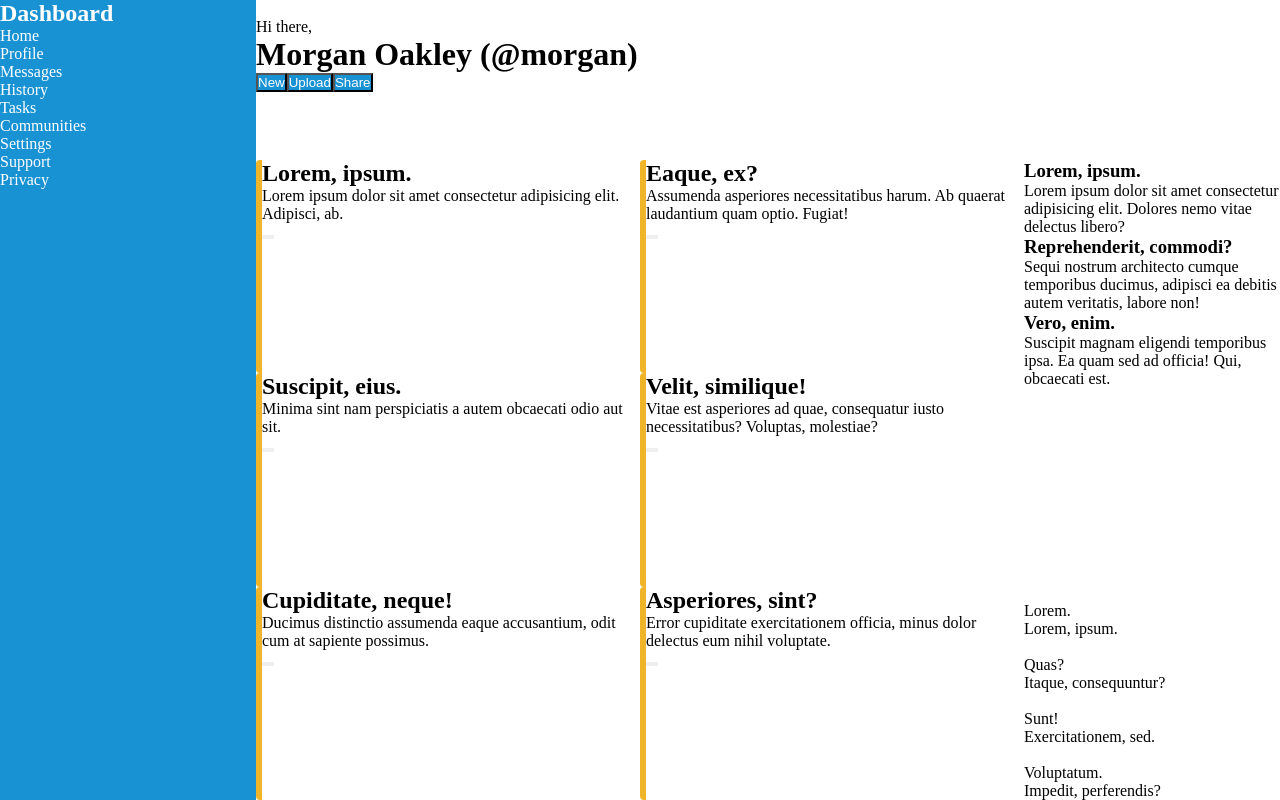
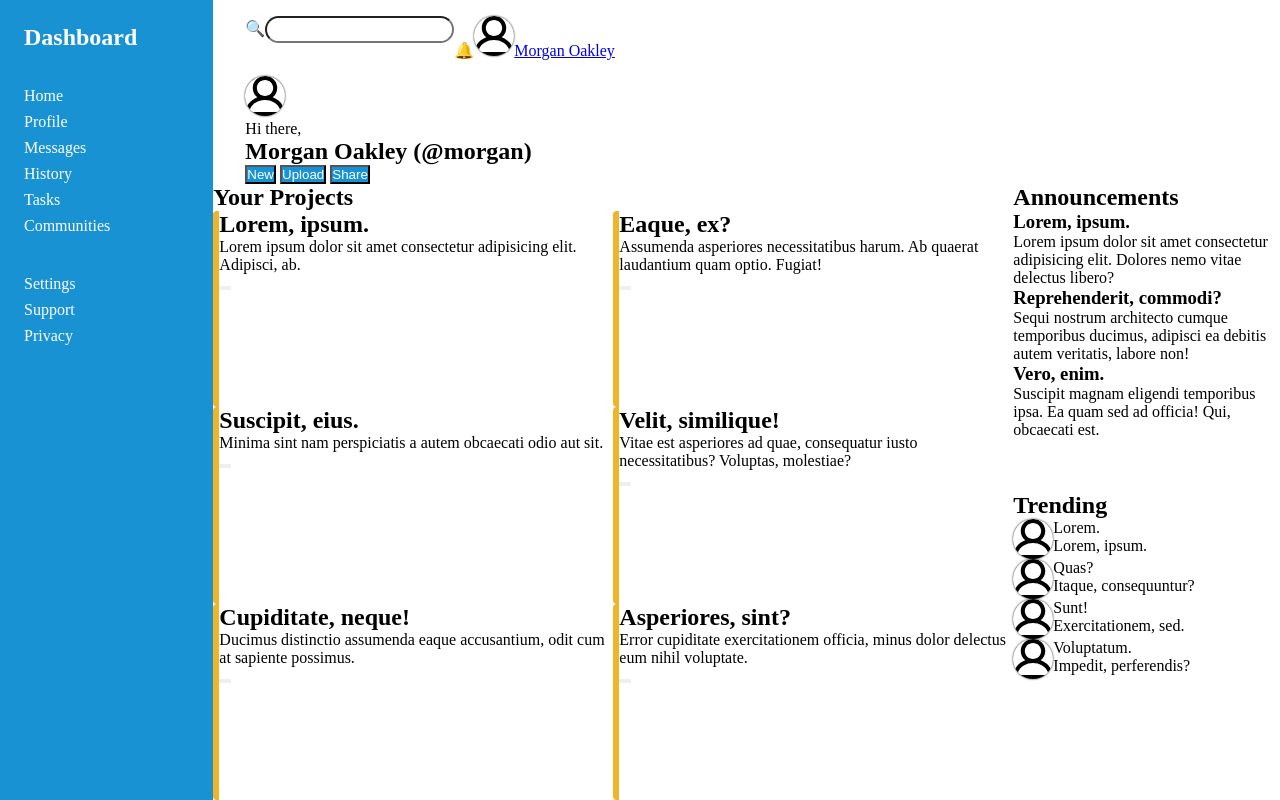
Before and after one commit to Daxyca/top-admin-dashboard, a plain HTML site: page index.html in a window 1280 px wide. Drawn offline with Linux system fonts and the light colour scheme.

Commit message:
feat(ui): add elements and improve layout

```diff
--- a/index.html
+++ b/index.html
@@ -8,8 +8,8 @@
 </head>
 <body>
     <nav class="side-bar">
-        <h1>Dashboard</h1>
-        <ul>
+        <h1 class="side-bar-title">Dashboard</h1>
+        <ul class="side-bar-list">
             <li class="side-bar-item"><a href="#home" class="side-bar-link">Home</a></li>
             <li class="side-bar-item"><a href="#profile" class="side-bar-link">Profile</a></li>
             <li class="side-bar-item"><a href="#messages" class="side-bar-link">Messages</a></li>
@@ -17,24 +17,40 @@
             <li class="side-bar-item"><a href="#tasks" class="side-bar-link">Tasks</a></li>
             <li class="side-bar-item"><a href="#communities" class="side-bar-link">Communities</a></li>
         </ul>
-        <ul>
+        <ul class="side-bar-list">
             <li class="side-bar-item"><a href="#settings" class="side-bar-link">Settings</a></li>
             <li class="side-bar-item"><a href="#support" class="side-bar-link">Support</a></li>
             <li class="side-bar-item"><a href="#privacy" class="side-bar-link">Privacy</a></li>
         </ul>
     </nav>
-    <header>
-        <div class="header-upper"></div>
-        <div class="header-lower"><img src="" alt="" class="user-img">
+    <header class="main-header">
+        <div class="header-upper">
+            <div class="search-container">
+                <span>🔍<input type="text" id="search-bar"></span>
+            </div>
+            <div class="user-container">
+                <span>🔔<img src="images/profile-round.svg" alt="profile icon"><a href="#user">Morgan Oakley</a></span>
+            </div>
+        </div>
+        <div class="header-lower">
+            <img src="images/profile-round.svg" alt="profile icon" class="user-img">
             <div class="greeting-container">
                 <p class="greeting-text">Hi there,</p>
-            <h1 class="greeting-name">Morgan Oakley (@morgan)</h1>
+                <h2 class="greeting-name">Morgan Oakley (@morgan)</h2>
             </div>
             <div class="buttons-container">
-            <button class="interact-button">New</button><button class="interact-button">Upload</button><button class="interact-button">Share</button></div></div>
+                <button class="interact-button">New</button>
+                <button class="interact-button">Upload</button>
+                <button class="interact-button">Share</button>
+            </div>
+        </div>
     </header>
-    <main>
-        <div class="projects-container">
+    <main class="main-content">
+        <section class="projects">
+            <header class="projects-header">
+                <h2>Your Projects</h2>
+            </header>
+            <main class="projects-container">
                 <div class="project-container">
                     <h2 class="project-title">Lorem, ipsum.</h2>
                     <p class="project-description">Lorem ipsum dolor sit amet consectetur adipisicing elit. Adipisci, ab.</p>
@@ -65,8 +81,13 @@
                     <p class="project-description">Error cupiditate exercitationem officia, minus dolor delectus eum nihil voluptate.</p>
                     <div class="project-buttons"><button class="project-button"></button><button class="project-button"></button><button class="project-button"></button></div>
                 </div>
-        </div>
-        <div class="announcements-container">
+            </main>
+        </section>
+        <section class="announcements">
+            <header class="announcement-header">
+                <h2>Announcements</h2>
+            </header>
+            <main class="announcements-container">
                 <div class="announcement-container">
                     <h3 class="announcement-title">Lorem, ipsum.</h3>
                     <p class="announcement-text">Lorem ipsum dolor sit amet consectetur adipisicing elit. Dolores nemo vitae delectus libero?</p>
@@ -79,9 +100,15 @@
                     <h3 class="announcement-title">Vero, enim.</h3>
                     <p class="announcement-text">Suscipit magnam eligendi temporibus ipsa. Ea quam sed ad officia! Qui, obcaecati est.</p>
                 </div>
-        </div>
-        <div class="trending-container"><div class="trending-container">
-            <img src="" alt="" class="trending-icon">
+            </main>
+        </section>
+        <section class="trending">
+            <header class="trending-header">
+                <h2>Trending</h2>
+            </header>
+            <main class="trendings-container">
+                <div class="trending-container">
+                    <img src="images/profile-round.svg" alt="profile icon" class="trending-icon">
                         <div class="trending-content">
                             <p>Lorem.</p>
                             <p>Lorem, ipsum.</p>
@@ -89,7 +116,7 @@
                     </img>
                 </div>
                 <div class="trending-container">
-            <img src="" alt="" class="trending-icon">
+                    <img src="images/profile-round.svg" alt="profile icon" class="trending-icon">
                         <div class="trending-content">
                             <p>Quas?</p>
                             <p>Itaque, consequuntur?</p>
@@ -97,7 +124,7 @@
                     </img>
                 </div>
                 <div class="trending-container">
-            <img src="" alt="" class="trending-icon">
+                    <img src="images/profile-round.svg" alt="profile icon" class="trending-icon">
                         <div class="trending-content">
                             <p>Sunt!</p>
                             <p>Exercitationem, sed.</p>
@@ -105,13 +132,15 @@
                     </img>
                 </div>
                 <div class="trending-container">
-            <img src="" alt="" class="trending-icon">
+                    <img src="images/profile-round.svg" alt="profile icon" class="trending-icon">
                         <div class="trending-content">
                             <p>Voluptatum.</p>
                             <p>Impedit, perferendis?</p>
                         </div>
                     </img>
-        </div></div>
+                </div>
+            </main>
+        </section>
     </main>
 </body>
 </html>
--- a/style.css
+++ b/style.css
@@ -4,6 +4,7 @@
     margin: 0;
     padding: 0;
     box-sizing: border-box;
+    /* border: 1px solid black; */
 }
 
 :root {
@@ -11,46 +12,62 @@
     --accent-color: #f0b429;
 }
 
+img {
+    width: 40px;
+    height: 40px;
+    box-shadow: 0px 0px 2px black;
+    border-radius: 50%;
+}
+
 /* grid */
 
 body {
+    width: 100vw;
+    height: 100vh;
     display: grid;
-    grid-template: 1fr 4fr / 1fr 4fr
+    grid-template: 1fr 4fr / 1fr 5fr
 }
 
 .side-bar {
     grid-area: 1 / 1 / 3 / 2;
 }
 
-header {
+.main-header {
     grid-area: 1 / 2 / 2 / 3;
 }
 
-main {
+.main-content {
     grid-area: 2 / 2 / 3 / 3;
     display: grid;
-    grid-template: 2fr / 3fr 1fr;
+    grid-template: 1fr 1fr / 3fr 1fr;
+}
+
+.main-content > section {
+    display: grid;
+    grid-template: min-content 1fr / 1fr;
+}
+
+.projects {
+    grid-area: 1 / 1 / 3 / 2;
+}
+
+.announcements {
+    grid-area: 1 / 2 / 2 / 3;
+}
+
+.trending {
+    grid-area: 2 / 2 / 3 / 3;
 }
 
 .projects-container {
-    grid-area: 1 / 1 / 3 / 2;
     display: grid;
     grid-template: repeat(3, 1fr) / repeat(2, 1fr);
 }
 
-.announcements-container {
-    grid-area: 1 / 2 / 2 / 3;
-}
+/* non-grid styling */
 
-.trending-container {
-    grid-area: 2 / 2 / 3 / 3;
-}
-
-/* other styling */
-
-body {
-    width: 100vw;
-    height: 100vh;
+nav {
+    padding: 1.5rem;
 }
 
 .side-bar, .interact-button, .side-bar-link {
@@ -58,15 +75,38 @@ body {
     color: white;
 }
 
+.side-bar-list {
+    margin-block: 2rem;
+}
+
 .side-bar-item {
     list-style-type: none;
+    padding-block: 0.25rem;
 }
 
 .side-bar-link {
     text-decoration: none;
 }
 
+.header-upper {
+    padding: 1rem 2rem;
+    display: flex;
+}
+
+#search-bar {
+    padding: 0.25rem;
+    border-radius: 1rem;
+}
+
+.header-lower {
+    padding: 0 2rem;
+}
+
 .project-container {
     border-left: 0.375rem solid var(--accent-color);
     border-radius: 0.25rem;
 }
+
+.trending-container {
+    display: flex;
+}
```
Also changed, not shown: images/profile-round.svg (added), 1 other file. Lines whose indentation alone changed are shown as unchanged.
